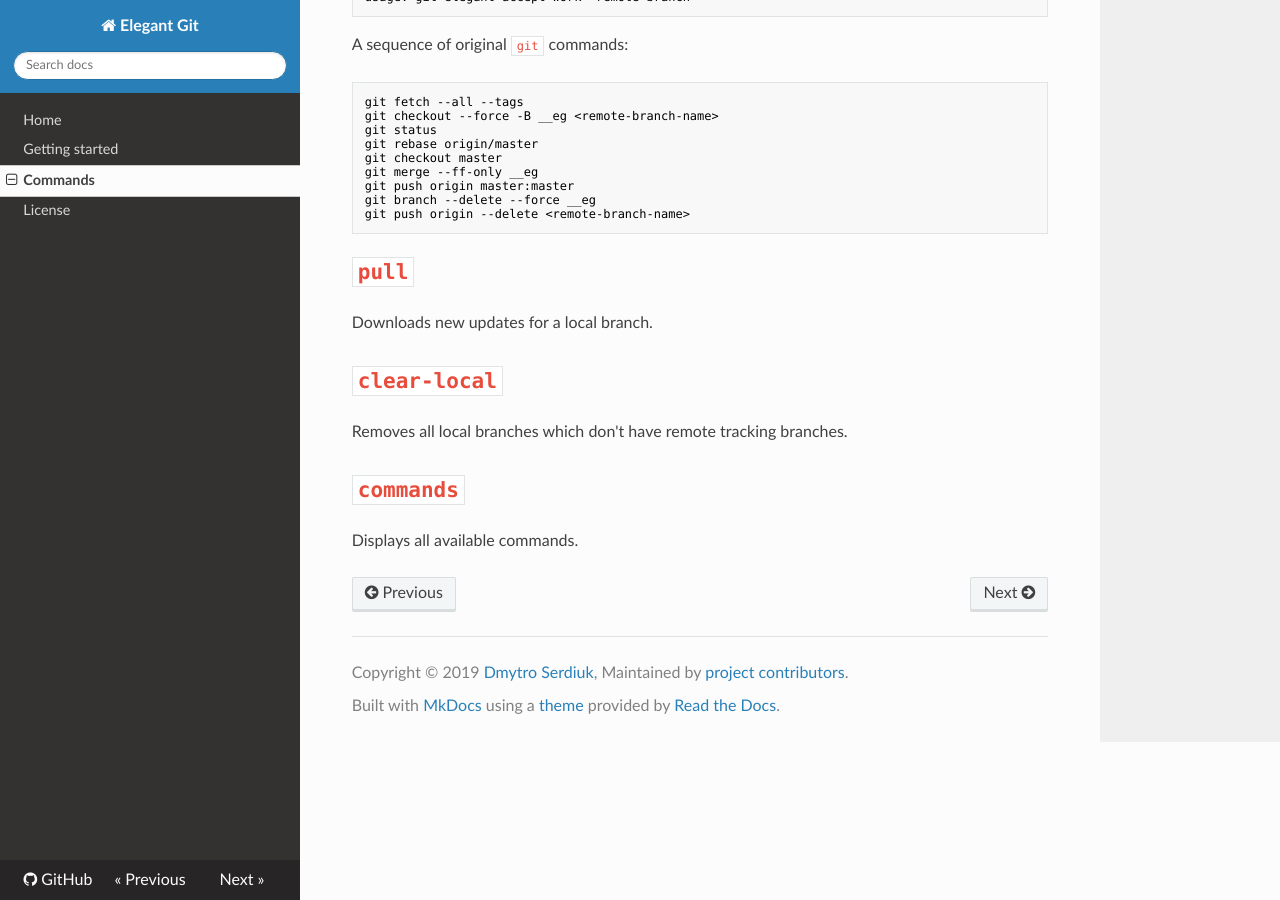
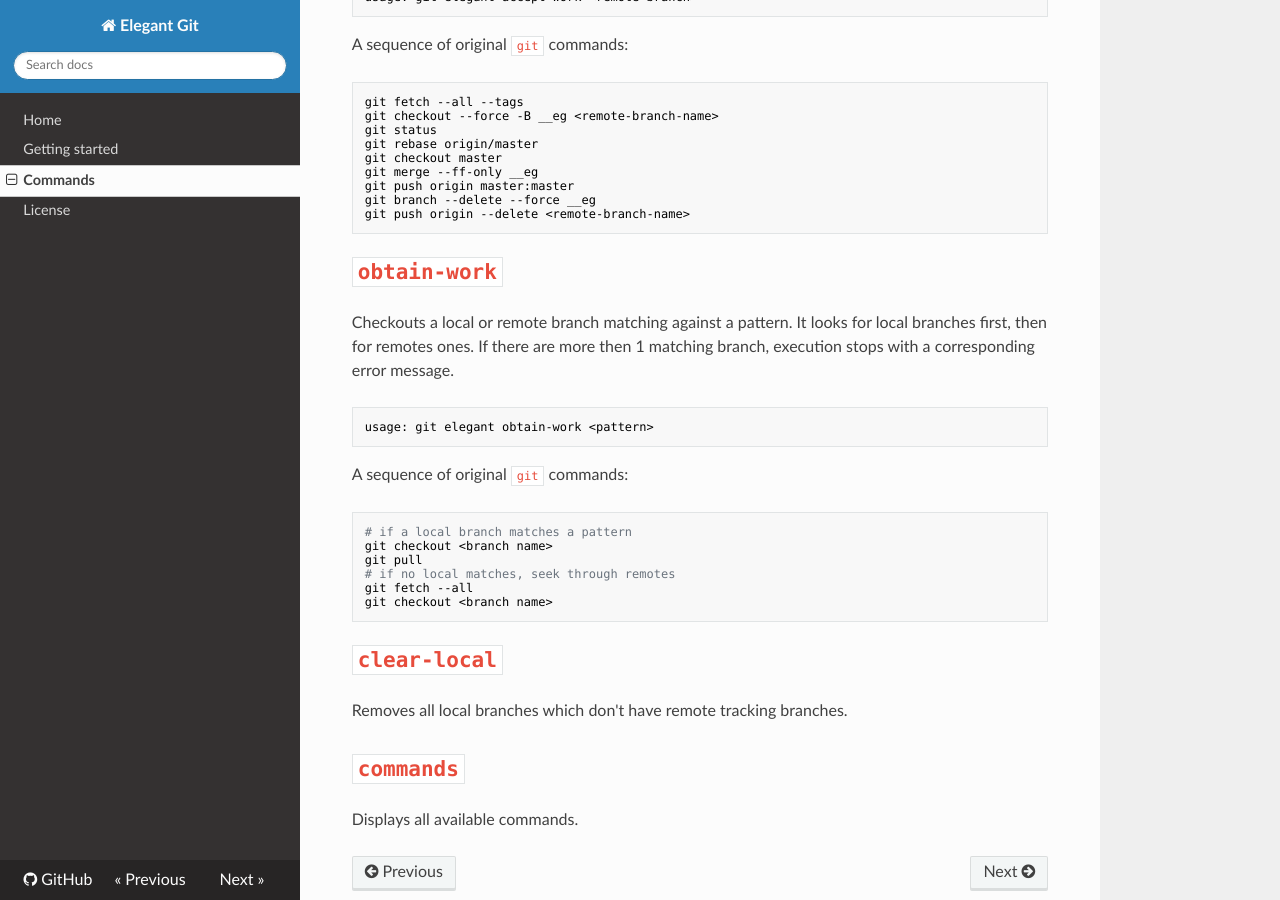
Before and after one commit to bees-hive/elegant-git, an MkDocs documentation site: the page built from docs/commands.md, in a window 1280 px wide and 900 px high, scrolled down 2969 px. Built offline with MkDocs 1.6.1, drawn with Linux system fonts in a browser that asks for light colours; nearby versions of some CDN libraries.

Commit message:
Add `obtain-work` command
The command replaces the existing `pull` command. In addition to existing
logic, it allows
- checkouting of remote branches
- using pattern matching for branches allocation

`43` error code is introduced to handle logical constraints.

#10

````diff
--- a/docs/commands.md
+++ b/docs/commands.md
@@ -150,8 +150,23 @@ git branch --delete --force __eg
 git push origin --delete <remote-branch-name>
 ```
 
-# `pull`
-Downloads new updates for a local branch.
+# `obtain-work`
+Checkouts a local or remote branch matching against a pattern. It looks for local branches first, then for remotes ones.
+If there are more then 1 matching branch, execution stops with a corresponding error message.
+
+```bash
+usage: git elegant obtain-work <pattern>
+```
+
+A sequence of original `git` commands:
+```bash
+# if a local branch matches a pattern
+git checkout <branch name>
+git pull
+# if no local matches, seek through remotes
+git fetch --all
+git checkout <branch name>
+```
 
 # `clear-local`
 Removes all local branches which don't have remote tracking branches.
````
Also changed, not shown: docs/index.md (+1 -0 lines), 10 other files.
